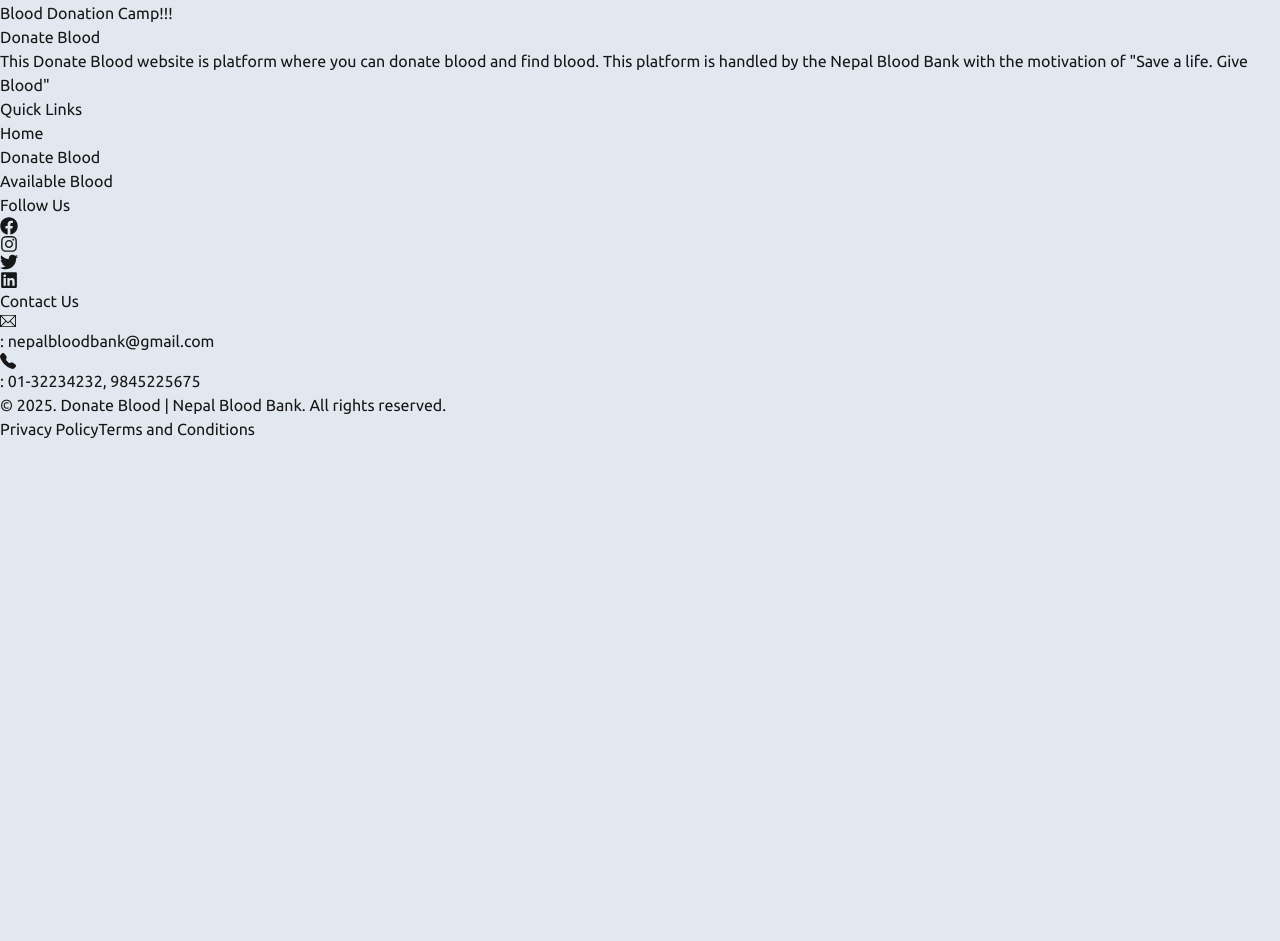
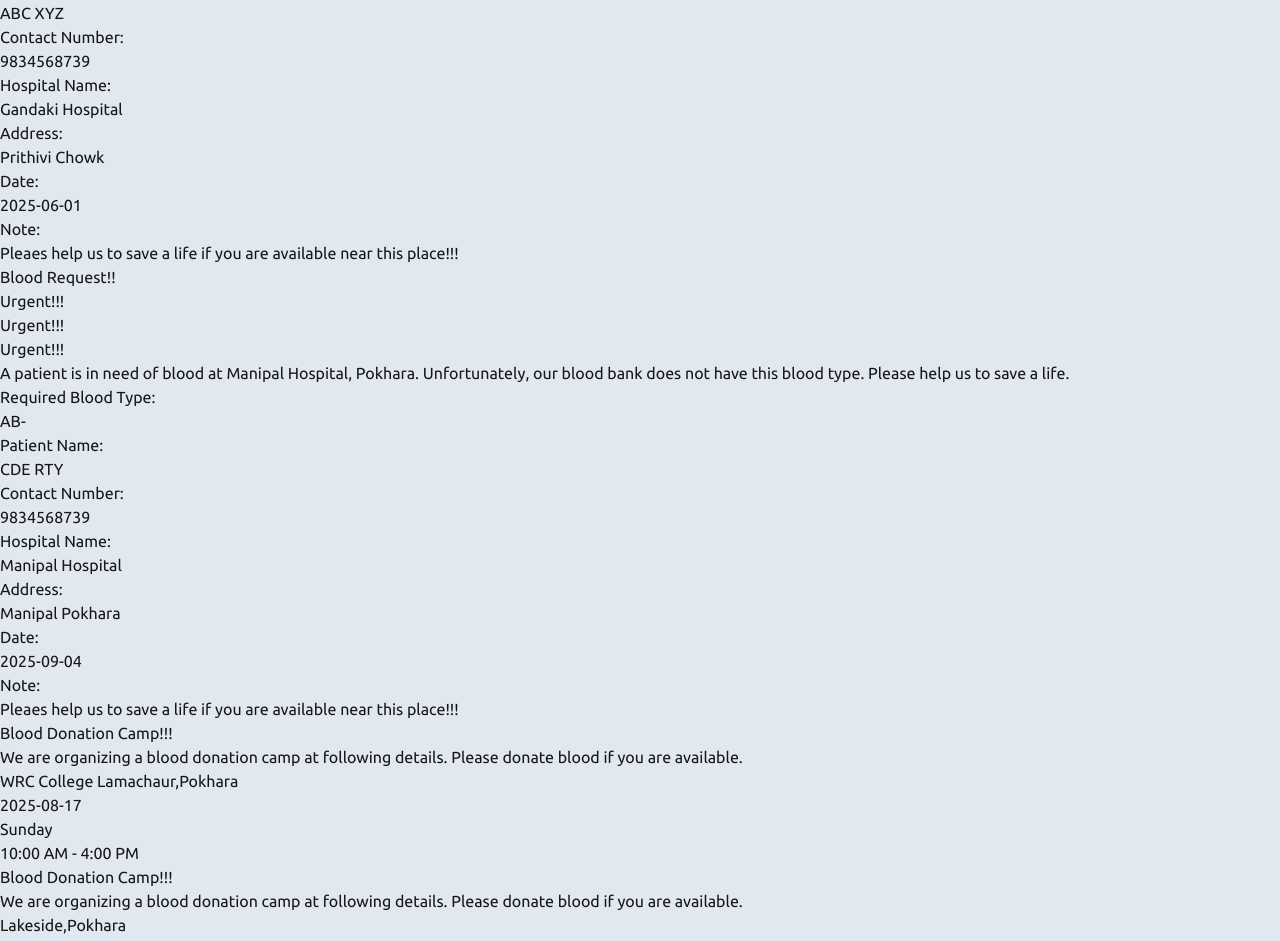
Before and after one commit to stha07ashok/Blood-Donation-nextjs, a Next.js app: page /notification in a window 1280 px wide. Shown: the part 403-1344 px from the top of the page. Before the commit the page ends 844 px from the top, so only its background shows below. Built offline with nearby package versions, Linux system fonts and the light colour scheme.

Commit message:
notification.page

```diff
--- a/src/app/notification/page.tsx
+++ b/src/app/notification/page.tsx
@@ -1,44 +1,4 @@
 import React from "react";
-
-const notificationData = [
-  {
-    title: "Blood Request!!",
-    description:
-      "A patient is in need of blood at Gandaki Hospital, Pokhara. Our bank doesnot have this type of blood.",
-    requiredBloodType: "O+",
-    patientName: "ABC XYZ",
-    contactNumber: "9834568739",
-    hospitalName: "Gandaki Hospital",
-    address: " Prithivi Chowk",
-    date: "2022-09-01",
-    day: "Monday",
-    requestStatus: "Urgent!!!",
-    Note: "Pleaes help us to save a life if you are available near this place!!!",
-  },
-  {
-    title: "Blood Request!!",
-    description:
-      "A patient is in need of blood at Manipal Hospital, Pokhara. Our bank doesnot have this type of blood.",
-    requiredBloodType: "AB-",
-    patientName: "CDE RTY",
-    contactNumber: "9834568739",
-    hospitalName: "Manipal Hospital",
-    address: "Manipal Pokhara",
-    date: "2022-09-04",
-    day: "Thrusdat",
-    requestStatus: "Urgent!!!",
-    Note: "Pleaes help us to save a life if you are available near this place!!!",
-  },
-  {
-    title: "Blood Donation Camp!!!",
-    description:
-      "We are organizing a blood donation camp at following details. Please donate blood if you are available. ",
-    address: "WRC College Lamachaur,Pokhara",
-    date: "2023-03-12",
-    day: "Sunday",
-    time: "10:00 AM - 4:00 PM",
-  },
-];
 
 interface notificationType {
   title?: string;
@@ -48,34 +8,151 @@
   contactNumber?: number;
   hospitalName?: string;
   address?: string;
-  date?: number;
+  date?: number | string;
+  requestStatus?: string;
   day?: string;
-  requestStatus?: string;
   Note?: string;
-  time?: number;
+  time?: number | string;
 }
+
+const notificationData: notificationType[] = [
+  {
+    title: "Blood Request!!",
+    description:
+      "A patient is in need of blood at Gandaki Hospital, Pokhara. Unfortunately, our blood bank does not have this blood type. Please help us to save a life.",
+    requiredBloodType: "O+",
+    patientName: "ABC XYZ",
+    contactNumber: 9834568739,
+    hospitalName: "Gandaki Hospital",
+    address: " Prithivi Chowk",
+    date: "2025-06-01",
+    requestStatus: "Urgent!!!",
+    Note: "Pleaes help us to save a life if you are available near this place!!!",
+  },
+  {
+    title: "Blood Request!!",
+    description:
+      "A patient is in need of blood at Manipal Hospital, Pokhara. Unfortunately, our blood bank does not have this blood type. Please help us to save a life.",
+    requiredBloodType: "AB-",
+    patientName: "CDE RTY",
+    contactNumber: 9834568739,
+    hospitalName: "Manipal Hospital",
+    address: "Manipal Pokhara",
+    date: "2025-09-04",
+    requestStatus: "Urgent!!!",
+    Note: "Pleaes help us to save a life if you are available near this place!!!",
+  },
+];
+
+const donationCampData: notificationType[] = [
+  {
+    title: "Blood Donation Camp!!!",
+    description:
+      "We are organizing a blood donation camp at following details. Please donate blood if you are available. ",
+    address: "WRC College Lamachaur,Pokhara",
+    date: "2025-08-17",
+    day: "Sunday",
+    time: "10:00 AM - 4:00 PM",
+  },
+  {
+    title: "Blood Donation Camp!!!",
+    description:
+      "We are organizing a blood donation camp at following details. Please donate blood if you are available. ",
+    address: "Lakeside,Pokhara",
+    date: "2025-03-12",
+    day: "Sunday",
+    time: "10:00 AM - 4:00 PM",
+  },
+];
+
 const NotificationPage = () => {
   return (
-    <div className="min-h-screen max-w-screen-2xl mx-auto px-4 py-6 ">
+    <div className="min-h-screen max-w-screen-2xl mx-auto px-4 py-6 flex flex-col space-y-4">
       <div className="flex flex-col space-y-4">
         {notificationData.map((item, index) => (
           <div
             key={index}
-            className="flex justify-center gap-8 border-2 border-violet-800 shadow-lg rounded-md bg-red-100"
+            className="py-4 border-2 border-violet-800 shadow-lg rounded-md "
           >
-            <div>
-              <p className="text-2xl font-bold py-3 ">{item?.title}</p>
-              <div className="flex flex-row justify-between max-w-screen-lg bg-red-700">
-                <p className="text-xl font-semibold py-2">
-                  {item?.requestStatus}
-                </p>
-                <p className="text-xl font-semibold py-2">
-                  {item?.requestStatus}
-                </p>
-                <p className="text-xl font-semibold py-2">
-                  {item?.requestStatus}
-                </p>
+            <div className="flex flex-col">
+              <p className="text-2xl font-extrabold text-center ">
+                {item?.title}
+              </p>
+              <div className="flex flex-row  justify-between px-6 py-4">
+                <p className="font-bold text-red-600 ">{item.requestStatus}</p>
+                <p className="font-bold text-red-600 ">{item.requestStatus}</p>
+                <p className="font-bold text-red-600 ">{item.requestStatus}</p>
               </div>
+
+              <p className="font-light text-xl text-center">
+                {item.description}
+              </p>
+              <div className="flex flex-col justify-center">
+                <div className="flex flex-row gap-16 justify-center">
+                  <div className="flex flex-row ">
+                    <span className="font-light text-xl">
+                      Required Blood Type:{" "}
+                    </span>
+                    <p className="font-light text-xl">
+                      {" "}
+                      {item.requiredBloodType}
+                    </p>
+                  </div>
+                  <div className="flex flex-row ">
+                    <span className="font-light text-xl">Patient Name: </span>
+                    <p className="font-light text-xl"> {item.patientName}</p>
+                  </div>
+                </div>
+
+                <div className="flex flex-row gap-16 justify-center">
+                  <div className="flex flex-row pl-9">
+                    <span className="font-light text-xl">Contact Number: </span>
+                    <p className="font-light text-xl"> {item.contactNumber}</p>
+                  </div>
+                  <div className="flex flex-row ">
+                    <span className="font-light text-xl">Hospital Name: </span>
+                    <p className="font-light text-xl"> {item.hospitalName}</p>
+                  </div>
+                </div>
+
+                <div className="flex flex-row gap-16 justify-center">
+                  <div className="flex flex-row ">
+                    <span className="font-light text-xl">Address: </span>
+                    <p className="font-light text-xl"> {item.address}</p>
+                  </div>
+                  <div className="flex flex-row pr-14">
+                    <span className="font-light text-xl">Date: </span>
+                    <p className="font-light text-xl"> {item.date}</p>
+                  </div>
+                </div>
+              </div>
+
+              <div className="flex flex-row justify-center">
+                <span className="font-bold text-xl  text-red-600">Note: </span>
+                <p className="font-bold  text-xl text-red-600"> {item.Note}</p>
+              </div>
+            </div>
+          </div>
+        ))}
+      </div>
+      <div className="flex flex-col space-y-4">
+        {donationCampData.map((item, index) => (
+          <div
+            key={index}
+            className="py-4 border-2 border-violet-800 shadow-lg rounded-md"
+          >
+            <div className=" flex flex-col">
+              <p className="font-extrabold text-xl text-center ">
+                {item.title}
+              </p>
+
+              <p className="font-light text-xl text-center">
+                {item.description}
+              </p>
+              <p className="font-light text-xl text-center"> {item.address}</p>
+              <p className="font-light text-xl text-center">{item.date}</p>
+              <p className="font-light text-xl text-center">{item.day}</p>
+              <p className="font-light text-xl text-center">{item.time}</p>
             </div>
           </div>
         ))}
```
